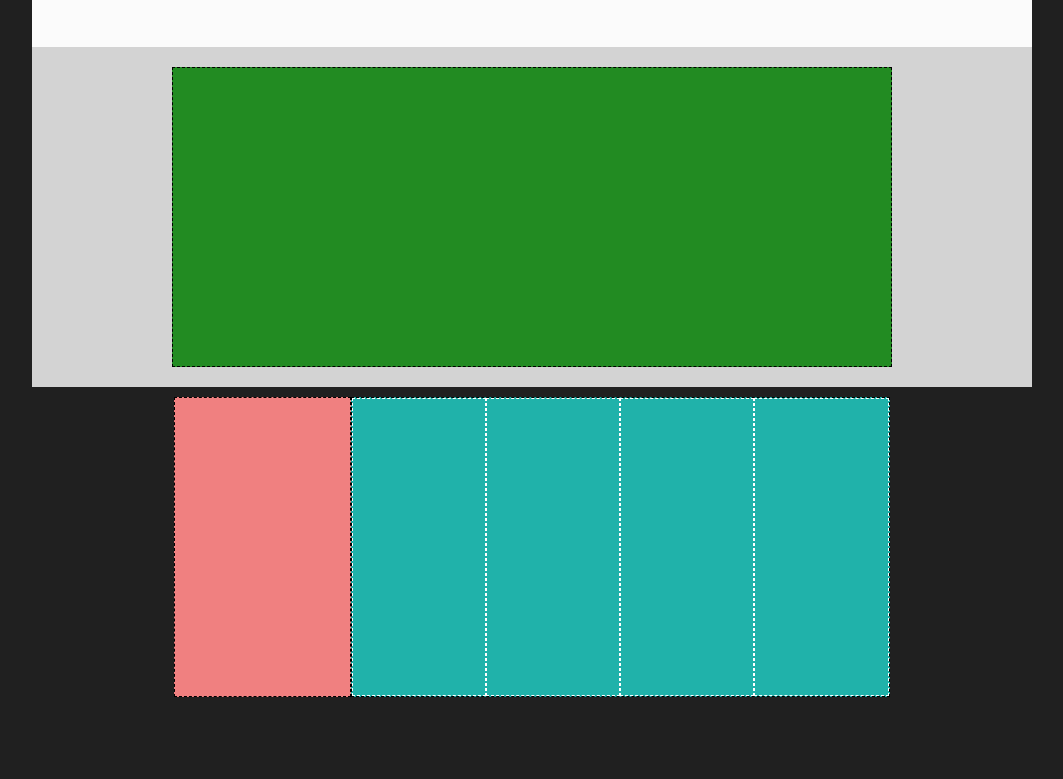
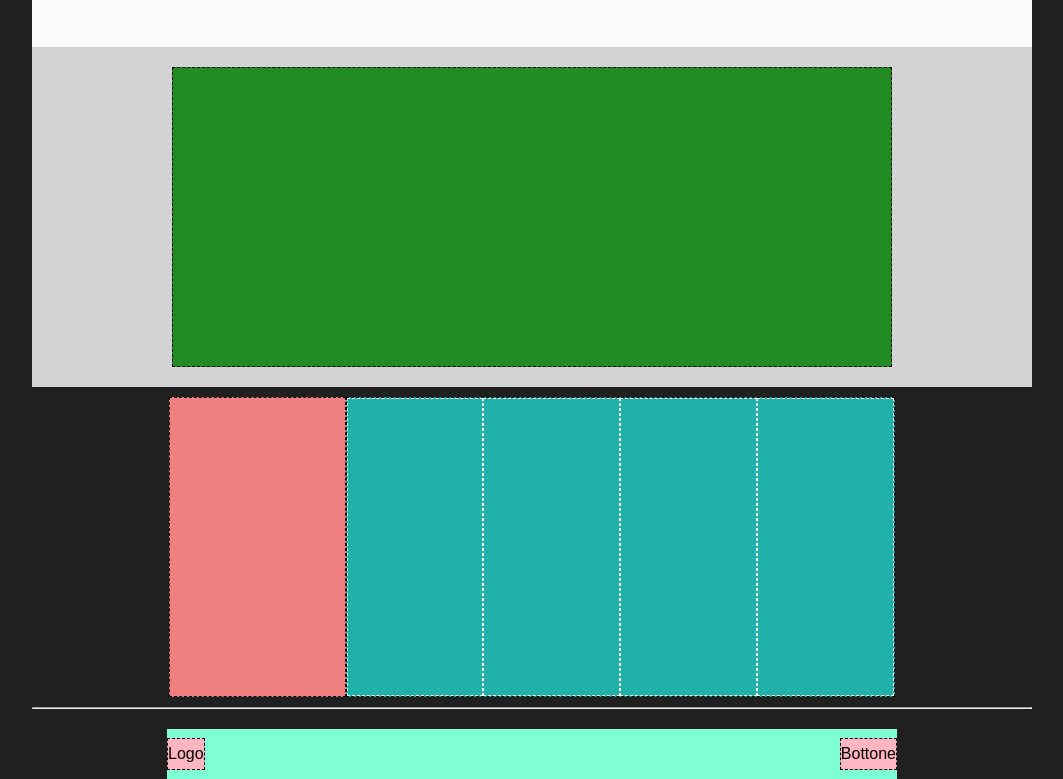
Before and after one commit to michelebonanno92/htmlcss-struttura-discord, a plain HTML site: page index.html in a window 1280 px wide. Shown: the part 1535-2314 px from the top of the page, without its empty margins (108-1171 px from the left). Before the commit the page ends 2242 px from the top, so only its background shows below. Drawn offline with Linux system fonts and the light colour scheme.

Commit message:
finish footer

```diff
--- a/css/style.css
+++ b/css/style.css
@@ -174,7 +174,7 @@ general
 
   .footer-top-right{
     background-color:#20B2AA ;
-    width: 55%;
+    width: 56%;
     border: 1px dashed black;
     min-height: 300px;
     display: flex;
@@ -185,3 +185,21 @@ general
     width: 25%;
     border: 1px dashed white;
   }
+
+  .footer-bottom{
+    background-color: #7FFFD4;
+    max-width: 73%;
+    min-height: 50px;
+    margin: 0 auto;
+    display: flex;
+    justify-content: space-between;
+    align-items: center;
+    margin-top: 20px;
+  }
+
+  .footer-bottom-child{
+    background-color: #FFB6C1;
+    border: 1px dashed black;
+    text-align: center;
+    line-height: 30px;
+  }
--- a/index.html
+++ b/index.html
@@ -59,6 +59,11 @@
                         <div class="footer-top-right-child"></div>
                     </div>
                 </div>
+                <hr>
+                <div class="footer-bottom">
+                    <div class="footer-bottom-child">Logo</div>
+                    <div class="footer-bottom-child">Bottone</div>
+                </div>
             </footer>
             <!-- /footer -->
         </div>
```
